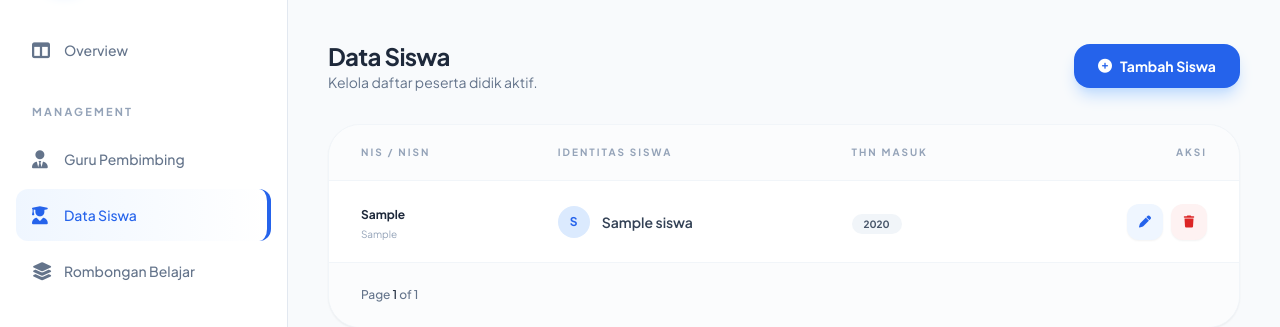
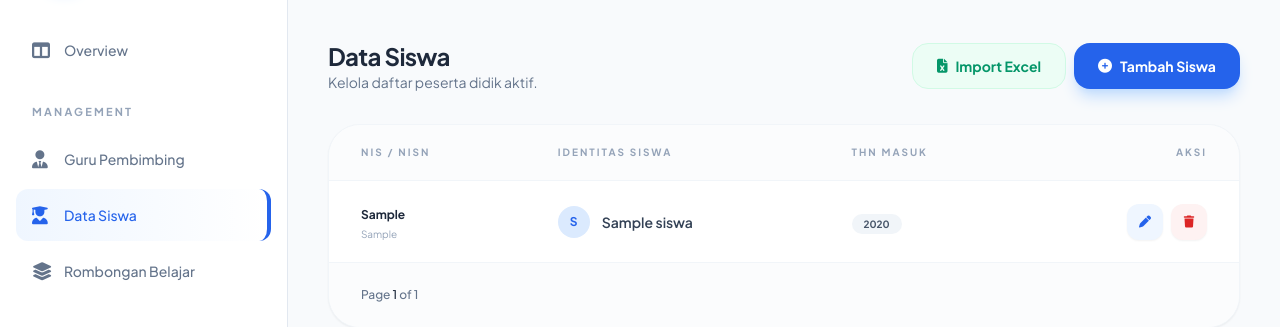
Before and after one commit to mughie77/bk-new, a PHP site: page /siswa in a window 1280 px wide. Shown: the part 64-391 px from the top of the page. Run offline with PHP 8.4, Linux system fonts and the light colour scheme; the visitor is signed in with stand-in values (Sample User, id 1); data comes from the database, SQL or seed files in the repository; tables that the repository leaves empty hold one stand-in row (values such as "Sample post"); some libraries are stand-ins or nearby versions.

Commit message:
Implementasi statistik real-time, import Excel, dan optimasi sosiogram.
- Update Dashboard Home: Statistik 'Siswa', 'Konsultasi', dan 'Sosiogram' kini menarik data asli dari database.
- Fitur Baru: Import Siswa dari file Excel (.xlsx) menggunakan SheetJS (client-side) dan integrasi backend JSON.
- Optimasi Sosiogram: Peningkatan resolusi download laporan sosiogram (skala 3x) untuk hasil cetak yang tajam.
- Branding: Penyelarasan label versi menjadi 'Versi 2.0 • Build Stable' di seluruh antarmuka.

Co-authored-by: mughie77 <215782921+mughie77@users.noreply.github.com>

```diff
--- a/app/controllers/Home.php
+++ b/app/controllers/Home.php
@@ -11,6 +11,10 @@ class Home extends Controller {
         $data['judul'] = 'Dashboard - Aplikasi BK';
         $data['user'] = $_SESSION['nama'];
 
+        $data['total_siswa'] = $this->model('Siswa_model')->countSiswa();
+        $data['total_konsultasi'] = $this->model('Konsultasi_model')->countKonsultasi();
+        $data['total_relasi'] = $this->model('Sosiogram_model')->countTotalRelasi();
+
         $this->view('templates/header', $data);
         $this->view('home/index', $data);
         $this->view('templates/footer');
--- a/app/controllers/Siswa.php
+++ b/app/controllers/Siswa.php
@@ -55,4 +55,27 @@ class Siswa extends Controller {
         }
         $this->redirect('siswa');
     }
+
+    public function import() {
+        // Menerima JSON dari frontend (SheetJS)
+        $data_json = file_get_contents('php://input');
+        $siswa_list = json_decode($data_json, true);
+
+        if (!$siswa_list || !is_array($siswa_list)) {
+            echo json_encode(['status' => 'error', 'message' => 'Data tidak valid']);
+            return;
+        }
+
+        $berhasil = 0;
+        foreach ($siswa_list as $s) {
+            // Validasi minimal ada Nama dan NIS
+            if (!empty($s['nama_siswa']) && !empty($s['nis'])) {
+                if ($this->model('Siswa_model')->tambahSiswa($s)) {
+                    $berhasil++;
+                }
+            }
+        }
+
+        echo json_encode(['status' => 'success', 'message' => "$berhasil siswa berhasil diimport"]);
+    }
 }
--- a/app/models/Sosiogram_model.php
+++ b/app/models/Sosiogram_model.php
@@ -32,4 +32,9 @@ class Sosiogram_model {
         $this->db->bind('id', $id);
         return $this->db->execute();
     }
+
+    public function countTotalRelasi() {
+        $this->db->query('SELECT COUNT(*) as total FROM sosiogram');
+        return $this->db->single()['total'];
+    }
 }
--- a/app/views/siswa/index.php
+++ b/app/views/siswa/index.php
@@ -3,9 +3,14 @@
         <h1 class="text-2xl font-black text-slate-800 tracking-tight">Data Siswa</h1>
         <p class="text-sm text-slate-500">Kelola daftar peserta didik aktif.</p>
     </div>
-    <button onclick="document.getElementById('modal-siswa').classList.remove('hidden')" class="w-full sm:w-auto bg-blue-600 hover:bg-blue-700 text-white px-6 py-3 rounded-2xl font-bold text-sm transition shadow-lg shadow-blue-200 flex items-center justify-center">
-        <i class="fas fa-plus-circle mr-2"></i> Tambah Siswa
-    </button>
+    <div class="flex flex-col sm:flex-row gap-2 w-full sm:w-auto">
+        <button onclick="document.getElementById('modal-import').classList.remove('hidden')" class="bg-emerald-50 text-emerald-600 hover:bg-emerald-600 hover:text-white px-6 py-3 rounded-2xl font-bold text-sm transition flex items-center justify-center border border-emerald-100">
+            <i class="fas fa-file-excel mr-2"></i> Import Excel
+        </button>
+        <button onclick="document.getElementById('modal-siswa').classList.remove('hidden')" class="bg-blue-600 hover:bg-blue-700 text-white px-6 py-3 rounded-2xl font-bold text-sm transition shadow-lg shadow-blue-200 flex items-center justify-center">
+            <i class="fas fa-plus-circle mr-2"></i> Tambah Siswa
+        </button>
+    </div>
 </div>
 
 <?php if(isset($_SESSION['flash'])) : ?>
@@ -83,7 +88,109 @@
     </div>
 </div>
 
-<!-- Modal Siswa -->
+<!-- Modal Import Excel -->
+<div id="modal-import" class="fixed inset-0 bg-slate-900/60 backdrop-blur-sm hidden flex items-center justify-center z-[60] p-4">
+    <div class="bg-white rounded-[2.5rem] w-full max-w-lg p-8 md:p-10 shadow-2xl scale-in transition-transform">
+        <div class="flex justify-between items-center mb-8">
+            <div>
+                <h3 class="text-2xl font-black text-slate-800">Import Data Siswa</h3>
+                <p class="text-sm text-slate-500">Unggah file Excel (.xlsx) untuk import masal.</p>
+            </div>
+            <button onclick="document.getElementById('modal-import').classList.add('hidden')" class="w-10 h-10 rounded-full bg-slate-100 flex items-center justify-center text-slate-400 hover:bg-red-50 hover:text-red-500 transition">
+                <i class="fas fa-times"></i>
+            </button>
+        </div>
+
+        <div class="space-y-6">
+            <div class="p-4 bg-blue-50 rounded-2xl border border-blue-100">
+                <h4 class="text-xs font-bold text-blue-700 uppercase tracking-wider mb-2">Format Header Excel:</h4>
+                <p class="text-[11px] text-blue-600 leading-relaxed font-mono">nis | nisn | nama_siswa | tahun_masuk</p>
+            </div>
+
+            <div class="relative group">
+                <input type="file" id="excelFile" accept=".xlsx" class="absolute inset-0 w-full h-full opacity-0 cursor-pointer z-10">
+                <div class="border-2 border-dashed border-slate-200 rounded-[2rem] p-10 flex flex-col items-center justify-center group-hover:border-blue-400 transition-colors">
+                    <div class="w-16 h-16 bg-slate-50 rounded-2xl flex items-center justify-center text-slate-300 group-hover:bg-blue-50 group-hover:text-blue-500 transition-all mb-4">
+                        <i class="fas fa-cloud-upload-alt text-2xl"></i>
+                    </div>
+                    <span id="fileName" class="text-sm font-bold text-slate-400">Pilih file .xlsx</span>
+                </div>
+            </div>
+
+            <div id="importProgress" class="hidden">
+                <div class="w-full bg-slate-100 rounded-full h-1.5 mb-2">
+                    <div id="progressBar" class="bg-blue-600 h-1.5 rounded-full transition-all duration-300" style="width: 0%"></div>
+                </div>
+                <p id="statusText" class="text-[10px] font-bold text-slate-400 uppercase text-center">Memproses data...</p>
+            </div>
+
+            <button id="processBtn" disabled class="w-full py-4 bg-slate-100 text-slate-400 rounded-2xl font-bold text-sm transition cursor-not-allowed">Mulai Import</button>
+        </div>
+    </div>
+</div>
+
+<script src="https://cdnjs.cloudflare.com/ajax/libs/xlsx/0.18.5/xlsx.full.min.js"></script>
+<script>
+    const fileInput = document.getElementById('excelFile');
+    const fileNameDisplay = document.getElementById('fileName');
+    const processBtn = document.getElementById('processBtn');
+    let excelData = [];
+
+    fileInput.addEventListener('change', function(e) {
+        const file = e.target.files[0];
+        if (file) {
+            fileNameDisplay.innerText = file.name;
+            fileNameDisplay.classList.remove('text-slate-400');
+            fileNameDisplay.classList.add('text-blue-600');
+
+            processBtn.disabled = false;
+            processBtn.classList.remove('bg-slate-100', 'text-slate-400', 'cursor-not-allowed');
+            processBtn.classList.add('bg-blue-600', 'text-white', 'hover:bg-blue-700', 'shadow-lg', 'shadow-blue-200');
+
+            const reader = new FileReader();
+            reader.onload = function(evt) {
+                const bstr = evt.target.result;
+                const wb = XLSX.read(bstr, { type: 'binary' });
+                const wsname = wb.SheetNames[0];
+                const ws = wb.Sheets[wsname];
+                excelData = XLSX.utils.sheet_to_json(ws);
+                console.log('Parsed Data:', excelData);
+            };
+            reader.readAsBinaryString(file);
+        }
+    });
+
+    processBtn.addEventListener('click', async function() {
+        if (excelData.length === 0) return alert('Data Excel kosong atau tidak terbaca');
+
+        this.disabled = true;
+        this.innerHTML = '<i class="fas fa-spinner fa-spin mr-2"></i> Mengimport...';
+        document.getElementById('importProgress').classList.remove('hidden');
+
+        try {
+            const response = await fetch('<?= BASEURL; ?>/siswa/import', {
+                method: 'POST',
+                headers: { 'Content-Type': 'application/json' },
+                body: JSON.stringify(excelData)
+            });
+
+            const result = await response.json();
+
+            if (result.status === 'success') {
+                document.getElementById('progressBar').style.width = '100%';
+                document.getElementById('statusText').innerText = result.message;
+                setTimeout(() => location.reload(), 1500);
+            } else {
+                alert(result.message);
+                location.reload();
+            }
+        } catch (error) {
+            console.error('Error:', error);
+            alert('Terjadi kesalahan saat mengimport data');
+            location.reload();
+        }
+    });
+</script>
 <div id="modal-siswa" class="fixed inset-0 bg-slate-900/60 backdrop-blur-sm hidden flex items-center justify-center z-[60] p-4">
     <div class="bg-white rounded-[2.5rem] w-full max-w-lg p-8 md:p-10 shadow-2xl scale-in transition-transform">
         <div class="flex justify-between items-center mb-8">
--- a/app/views/sosiogram/index.php
+++ b/app/views/sosiogram/index.php
@@ -199,9 +199,11 @@
 
                 html2canvas(document.getElementById('capture-area'), {
                     backgroundColor: '#ffffff',
-                    scale: 2,
+                    scale: 3,
                     useCORS: true,
-                    logging: false
+                    logging: false,
+                    allowTaint: true,
+                    windowWidth: 1200
                 }).then(canvas => {
                     const link = document.createElement('a');
                     link.download = 'Laporan-Sosiogram-<?= $nama_kelas_aktif; ?>.png';
--- a/config/config.php
+++ b/config/config.php
@@ -1,6 +1,6 @@
 <?php
 
-define('BASEURL', 'http://localhost/bk-sekolah/');
+define('BASEURL', 'http://localhost:8000');
 
 // DB
 define('DB_HOST', 'localhost');
```
Also changed, not shown: app/views/home/index.php (+5 -5 lines).
